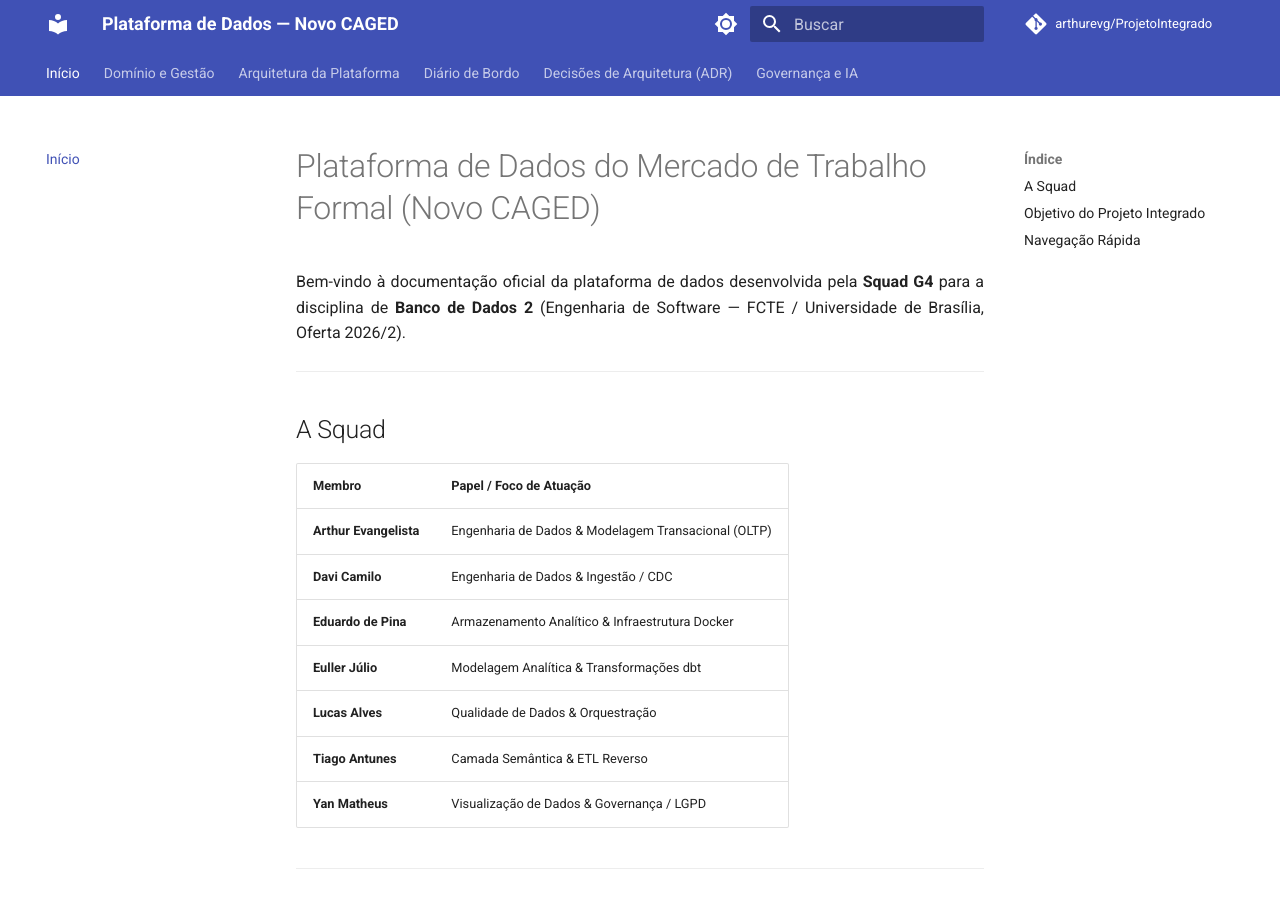
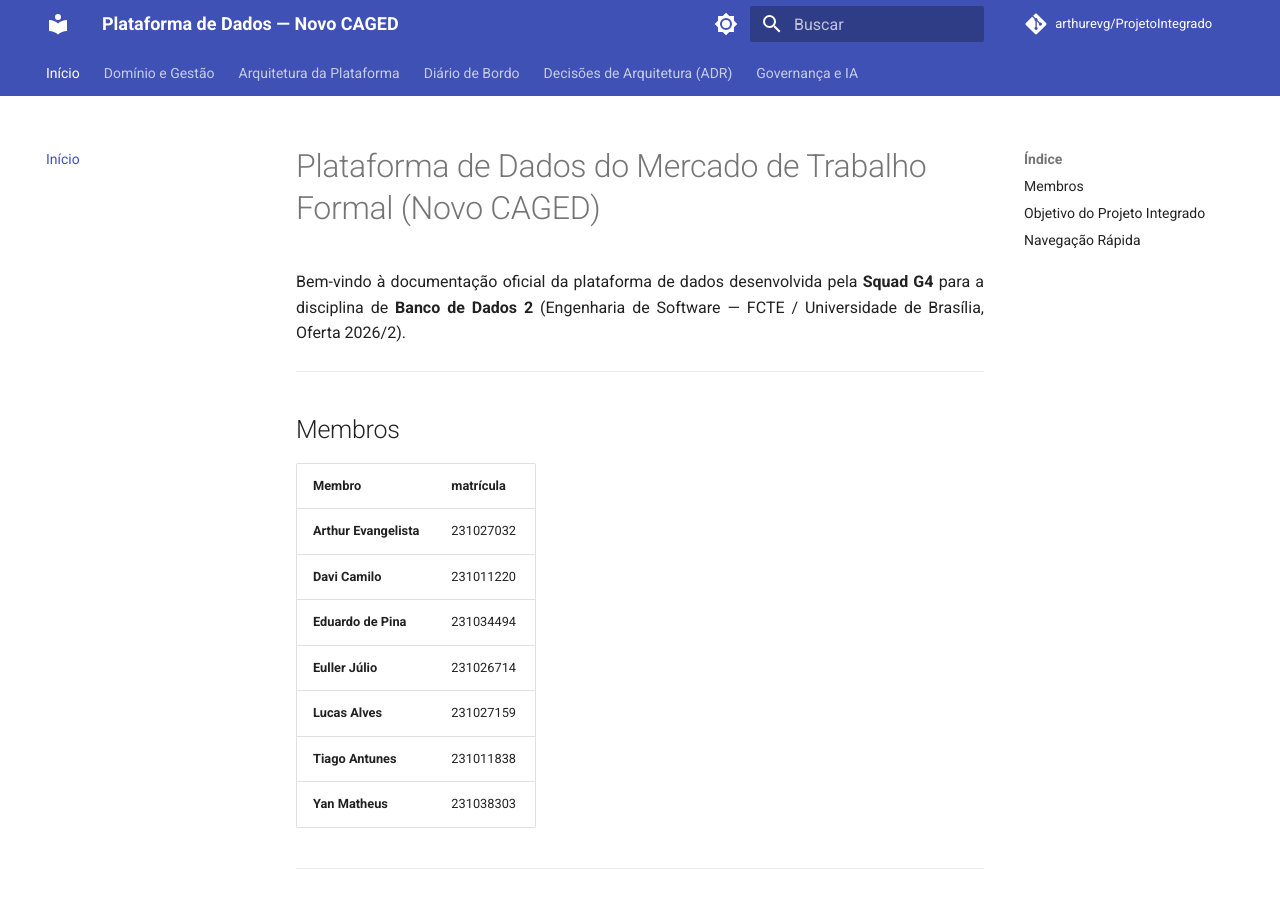
Before and after one commit to unb-bd2-2026-2-grupo-4/ProjetoIntegrado, an MkDocs documentation site: the page built from docs/index.md, in a window 1280 px wide and 900 px high. Built offline with MkDocs 1.6.1 and Material for MkDocs 9.7.7, drawn with Linux system fonts in a browser that asks for light colours; comment, search, counter and statistics services are not loaded.

Commit message:
fix: matriculas dos membros

```diff
--- a/docs/index.md
+++ b/docs/index.md
@@ -4,17 +4,17 @@ Bem-vindo à documentação oficial da plataforma de dados desenvolvida pela **S
 
 ---
 
-## A Squad
+## Membros
 
-| Membro | Papel / Foco de Atuação |
-|---|---|
-| **Arthur Evangelista** | Engenharia de Dados & Modelagem Transacional (OLTP) |
-| **Davi Camilo** | Engenharia de Dados & Ingestão / CDC |
-| **Eduardo de Pina** | Armazenamento Analítico & Infraestrutura Docker |
-| **Euller Júlio** | Modelagem Analítica & Transformações dbt |
-| **Lucas Alves** | Qualidade de Dados & Orquestração |
-| **Tiago Antunes** | Camada Semântica & ETL Reverso |
-| **Yan Matheus** | Visualização de Dados & Governança / LGPD |
+| Membro                 | matrícula |
+| ---------------------- | --------- |
+| **Arthur Evangelista** | 231027032 |
+| **Davi Camilo**        | 231011220 |
+| **Eduardo de Pina**    | 231034494 |
+| **Euller Júlio**       | 231026714 |
+| **Lucas Alves**        | 231027159 |
+| **Tiago Antunes**      | 231011838 |
+| **Yan Matheus**        | 231038303 |
 
 ---
 
```
Also changed, not shown: docs/arquitetura.md (+12 -8 lines).
